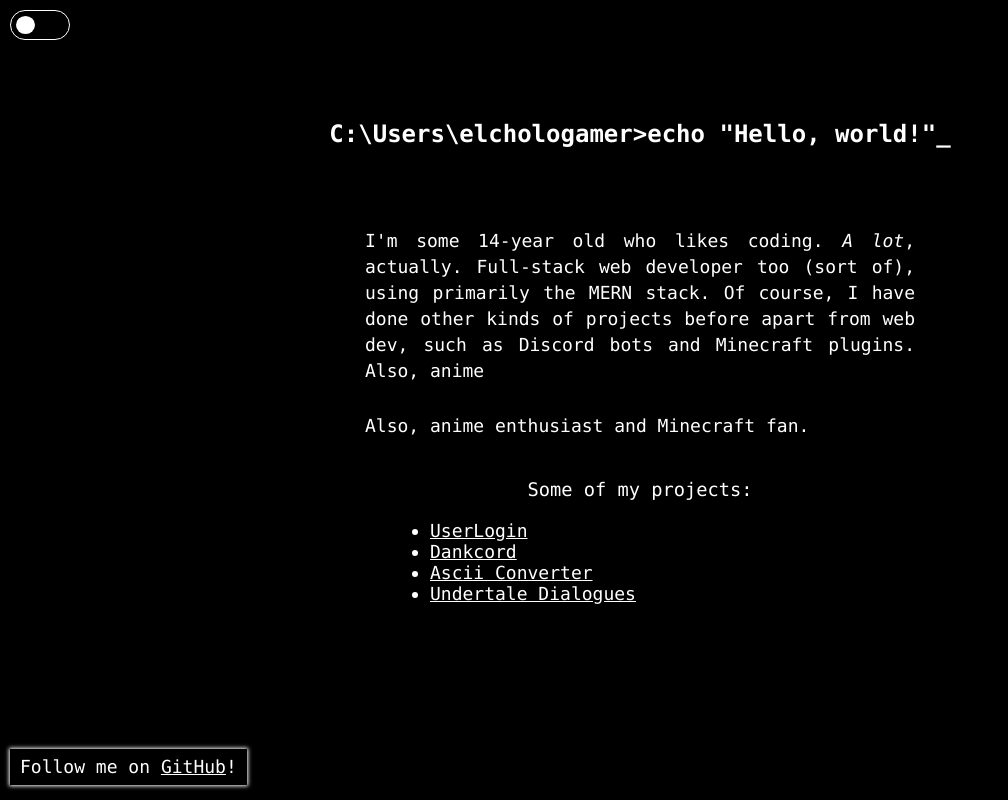
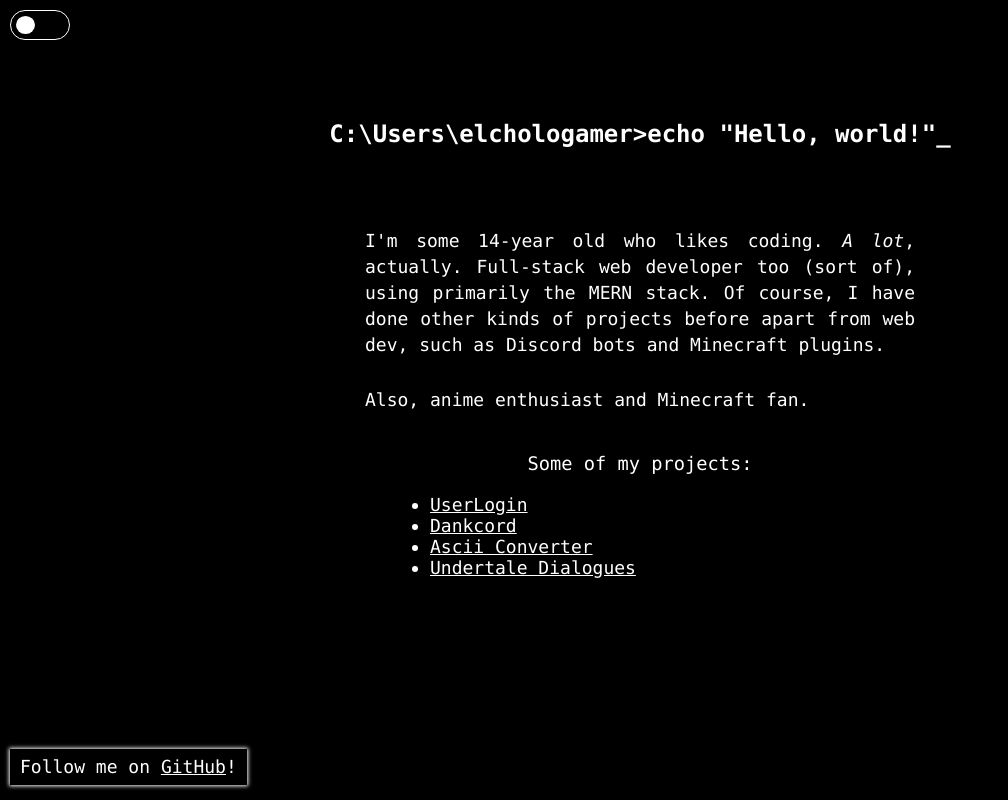
Before and after one commit to Grazen0/grazen0.github.io, a React app: page / in a window 1280 px wide. Shown: the whole page, without its empty margins (0-1008 px from the left). Built offline with nearby package versions, Linux system fonts and the light colour scheme.

Commit message:
fix typo

```diff
--- a/src/App.tsx
+++ b/src/App.tsx
@@ -45,7 +45,7 @@ const App: React.FC = () => {
 				I'm some {age}-year old who likes coding. <em>A lot</em>, actually.
 				Full-stack web developer too (sort of), using primarily the MERN stack.
 				Of course, I have done other kinds of projects before apart from web
-				dev, such as Discord bots and Minecraft plugins. Also, anime
+				dev, such as Discord bots and Minecraft plugins.
 			</p>
 
 			<br />
```
